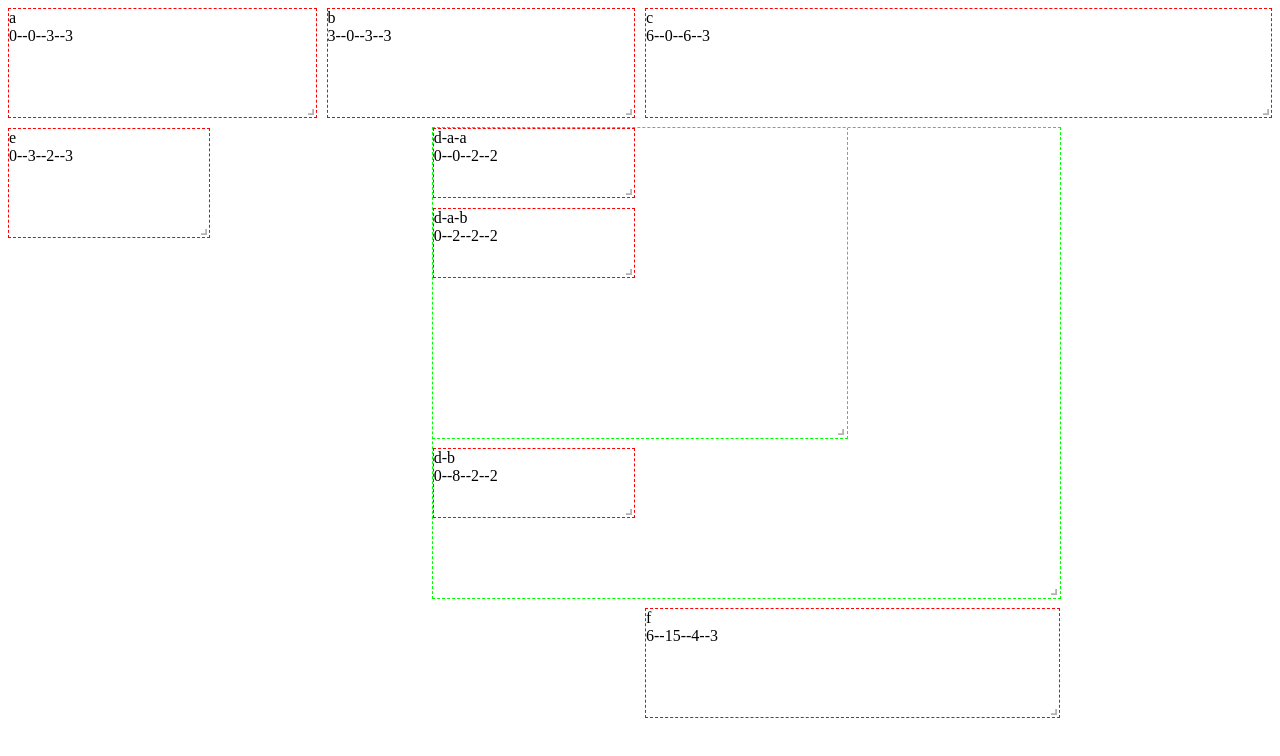
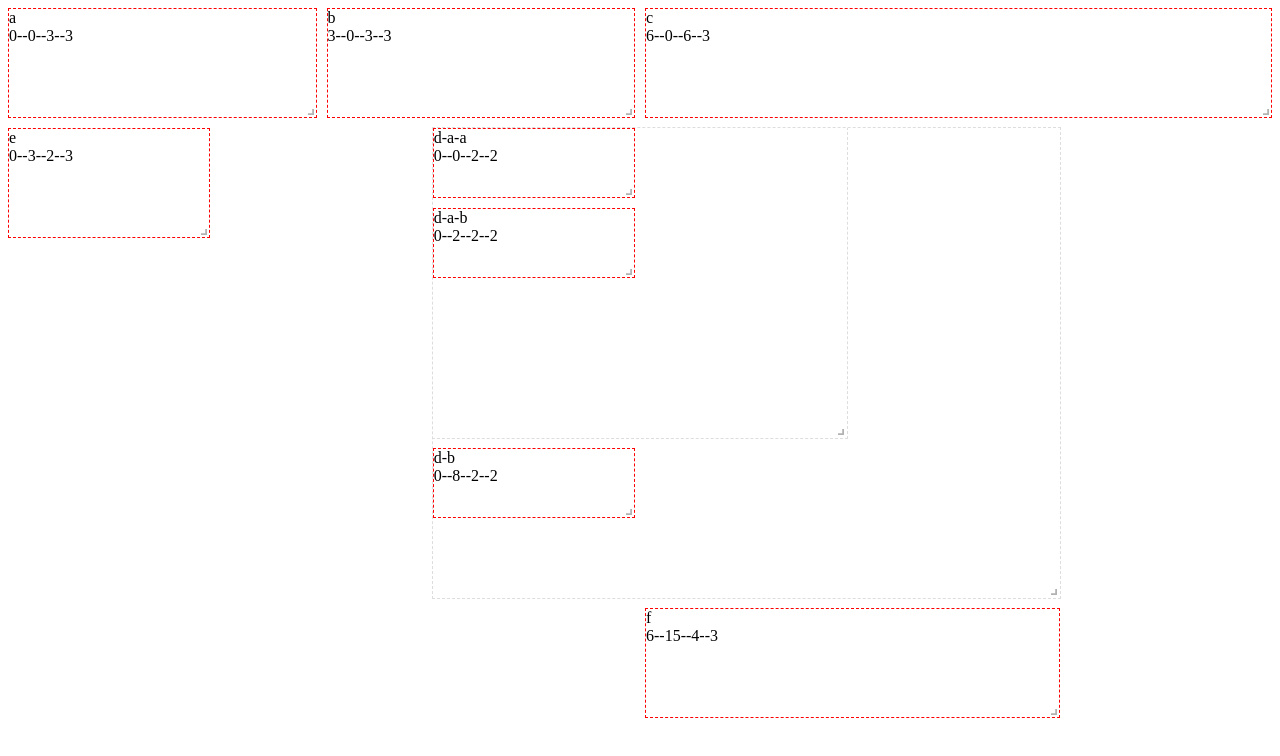
Before and after one commit to hsiangleev/vue3-grid-layout, a Vue app: page / in a window 1280 px wide. Shown: the top 756 px of the page. Built offline with nearby package versions, Linux system fonts and the light colour scheme.

Commit message:
Update package.json

```diff
--- a/src/components/GridNested/GridNested.vue
+++ b/src/components/GridNested/GridNested.vue
@@ -35,10 +35,9 @@ const modelValue = defineModel<IGridItem[]>({ required: true })
 
 <style scoped>
 .grid-nested {
-    height: 100% !important;
+    height: 100%;
     overflow-y: scroll;
-    scrollbar-width: none;     /* Firefox */
-    -ms-overflow-style: none;  /* IE 10+ */
-    outline: 1px dashed #0f0;
+    scrollbar-width: none;
+    outline: 1px dashed #ddd;
 }
 </style>
```
Also changed, not shown: package.json (+5 -2 lines), 1 other file (tests, documents, lock files or other folders).
